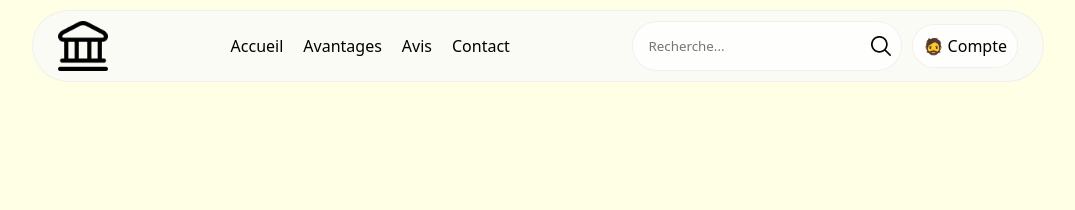
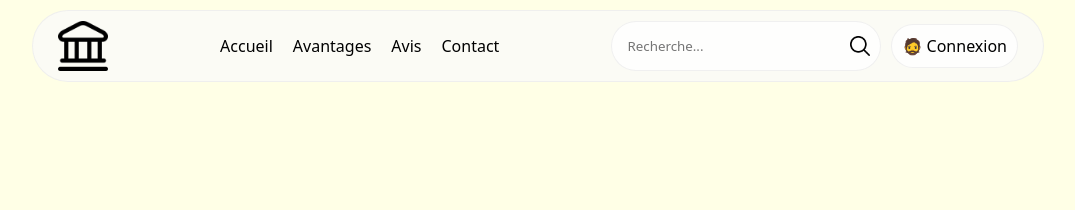
Before and after one commit to Erwan1202/challenge_web, a Symfony app: template templates/index.html.twig in a window 1280 px wide. Shown: the top 210 px of the page, without its empty margins (102-1177 px from the left). Run offline with Twig, Linux system fonts and the light colour scheme; the template is opened without the code that fills it, so the values that code supplies are empty; some libraries are stand-ins or nearby versions.

Commit message:
Update account link in base template: display "Mon Compte" for authenticated users and "Connexion" for guests

```diff
--- a/templates/base.html.twig
+++ b/templates/base.html.twig
@@ -20,9 +20,16 @@
                 <input type="text" placeholder="Recherche...">
                 <img src="{{ asset('images/search.png') }}" alt="Search Icon">
             </div>
-            <a href="#" class="headerAccount">
-                🧔 Compte
-            </a>
+            {% if is_granted('IS_AUTHENTICATED_FULLY') %}
+        <a href="{{ path('app_dashboard') }}" class="headerAccount">
+            🧔 Mon Compte
+        </a>
+    {% else %}
+        <a href="{{ path('app_login') }}" class="headerAccount">
+            🧔 Connexion
+        </a>
+{% endif %}
+
         </div>
     </header>
 
```
